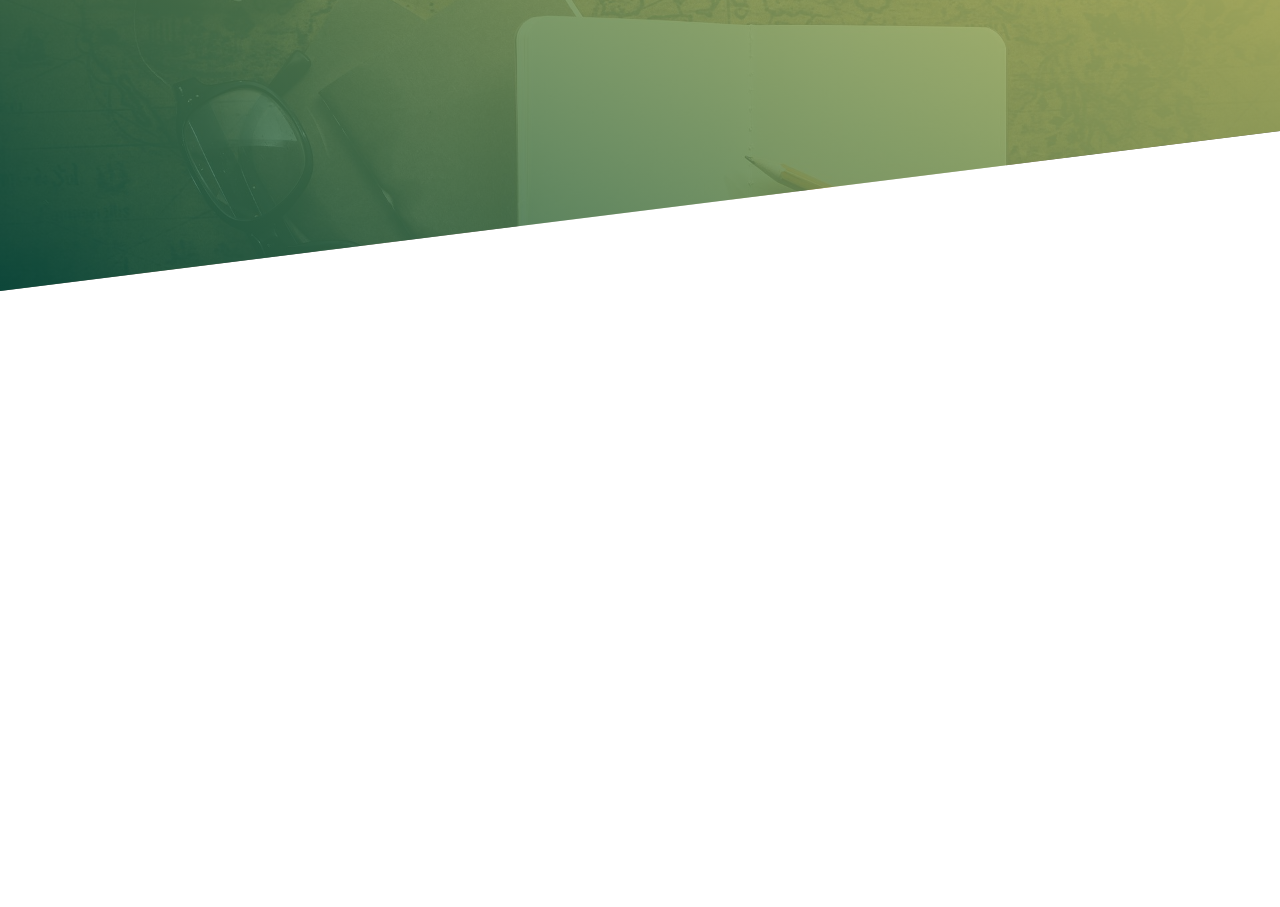
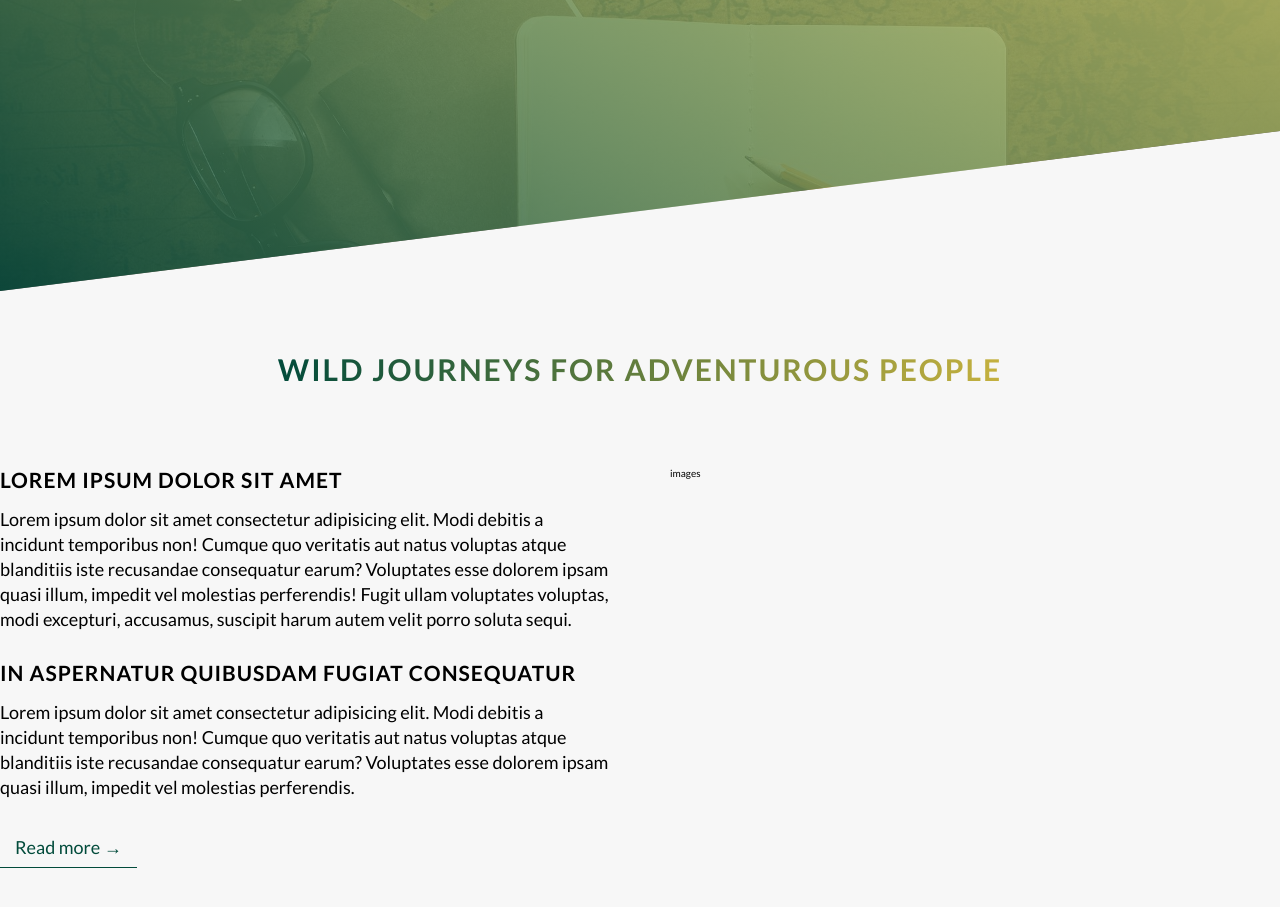
Before and after one commit to Agnesbrzo/natural, a website: page index.html in a window 1280 px wide. Shown: the part 509-1416 px from the top of the page. Before the commit the page ends 800 px from the top, so only its background shows below. Drawn offline with Linux system fonts and the light colour scheme.

Commit message:
preparing the about section-left side

```diff
--- a/index.html
+++ b/index.html
@@ -33,6 +33,43 @@
         >
       </div>
     </header>
+    <main>
+      <section class="section-about">
+        <div class="u-text-center u-margin-bottom-bigger">
+          <h2 class="heading-secondary">
+            Wild journeys for adventurous people
+          </h2>
+        </div>
+        <div class="row">
+          <div class="col-1-of-2">
+            <h3 class="tertiary-heading u-margin-bottom-small">
+              Lorem ipsum dolor sit amet
+            </h3>
+            <p class="paragraph">
+              Lorem ipsum dolor sit amet consectetur adipisicing elit. Modi
+              debitis a incidunt temporibus non! Cumque quo veritatis aut natus
+              voluptas atque blanditiis iste recusandae consequatur earum?
+              Voluptates esse dolorem ipsam quasi illum, impedit vel molestias
+              perferendis! Fugit ullam voluptates voluptas, modi excepturi,
+              accusamus, suscipit harum autem velit porro soluta sequi.
+            </p>
+
+            <h3 class="tertiary-heading u-margin-bottom-small">
+              In aspernatur quibusdam fugiat consequatur
+            </h3>
+            <p class="paragraph">
+              Lorem ipsum dolor sit amet consectetur adipisicing elit. Modi
+              debitis a incidunt temporibus non! Cumque quo veritatis aut natus
+              voluptas atque blanditiis iste recusandae consequatur earum?
+              Voluptates esse dolorem ipsam quasi illum, impedit vel molestias
+              perferendis.
+            </p>
+            <a class="button-text" href="#">Read more &rarr;</a>
+          </div>
+          <div class="col-1-of-2">images</div>
+        </div>
+      </section>
+    </main>
     <!-- <section>
       <div class="row">
         <div class="col-1-of-2">Col 1 of 2</div>
--- a/sass/abstracts/_variables.scss
+++ b/sass/abstracts/_variables.scss
@@ -5,8 +5,13 @@ $color-font-light: rgb(248, 248, 248);
 $color-font-grey: #888;
 $color-font-black: #000;
 $color-bg-light: rgb(255, 234, 117);
+$color-bg-light-darken: rgb(197, 177, 63);
 $color-bg-green: rgb(2, 75, 59);
 $color-shadow: rgba(0, 0, 0, 0.356);
+$color-background-main-page: #f7f7f7;
+
+// font
+$base-font-size: 1.8rem;
 
 // gap
 
--- a/sass/base/_typography.scss
+++ b/sass/base/_typography.scss
@@ -30,3 +30,63 @@ body {
     margin-bottom: 5rem;
   }
 }
+
+.heading-secondary {
+  display: inline-block;
+  color: rgba($color: #fff, $alpha: 0);
+  text-transform: uppercase;
+  font-size: 3rem;
+  font-weight: 700;
+  letter-spacing: 0.2rem;
+  background-image: linear-gradient(
+    to right,
+
+    $color-bg-green,
+    $color-bg-light-darken
+  );
+  -webkit-background-clip: text;
+  transition: 0.3s;
+  cursor: pointer;
+
+  &:hover {
+    transform: skew(-15deg) translatex(2.5rem);
+  }
+}
+
+.tertiary-heading {
+  text-transform: uppercase;
+  letter-spacing: 0.1rem;
+  font-size: 2.1rem;
+}
+
+.paragraph {
+  font-size: $base-font-size;
+  line-height: 2.5rem;
+
+  &:not(:last-child) {
+    margin-bottom: 2.8rem;
+  }
+}
+
+.button-text {
+  font-size: $base-font-size;
+  text-decoration: none;
+  color: $color-bg-green;
+  border-bottom: 1px solid $color-bg-green;
+  transition: 0.3s;
+  padding: 0.8rem 1.5rem;
+  display: inline-block;
+
+  &:hover {
+    background-color: $color-bg-green;
+    color: $color-font-white;
+    border-radius: 2rem;
+    transform: translateY(-3px);
+    box-shadow: 0 1rem 2rem $color-shadow;
+  }
+
+  &:active {
+    transform: translateY(0);
+    box-shadow: 0 0.5rem 1rem $color-shadow;
+  }
+}
--- a/sass/base/_utilities.scss
+++ b/sass/base/_utilities.scss
@@ -0,0 +1,18 @@
+.u-text-center {
+  text-align: center;
+}
+.u-margin-bottom-bigger {
+  margin-bottom: 8rem;
+}
+
+.u-margin-bottom-big {
+  margin-bottom: 6rem;
+}
+
+.u-margin-bottom-medium {
+  margin-bottom: 4rem;
+}
+
+.u-margin-bottom-small {
+  margin-bottom: 1.5rem;
+}
--- a/sass/layout/_grid.scss
+++ b/sass/layout/_grid.scss
@@ -1,6 +1,6 @@
 .row {
   max-width: $section-max-width;
-  background-color: #eee;
+
   color: $color-font-black;
   margin: 0 auto;
   &:not(:last-child) {
@@ -11,7 +11,7 @@
 
   [class^="col-"] {
     float: left;
-    background-color: orangered;
+
     &:not(:last-child) {
       margin-right: $horizontal-gutter;
     }
--- a/sass/pages/_home.scss
+++ b/sass/pages/_home.scss
@@ -0,0 +1,5 @@
+.section-about {
+  background-color: $color-background-main-page;
+  padding: 26rem 0;
+  margin-top: -25vh;
+}
```
Also changed, not shown: css/style.css.
